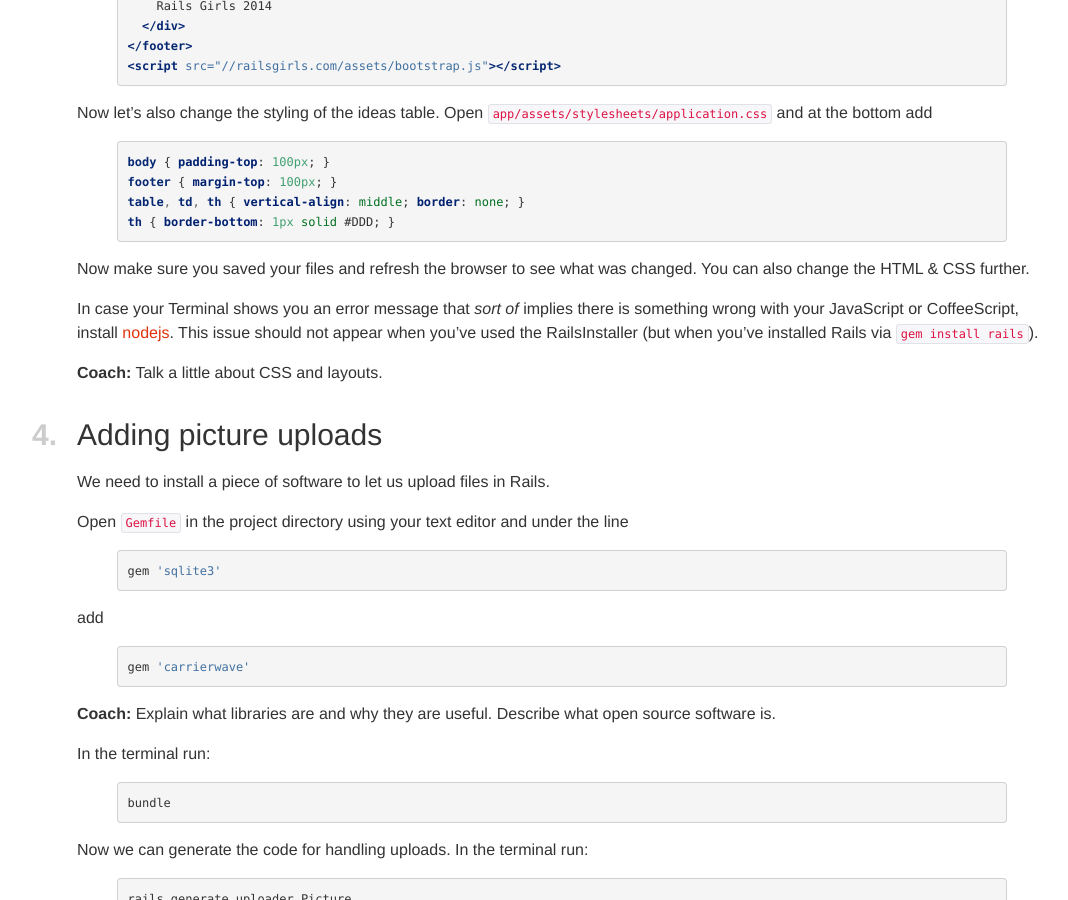
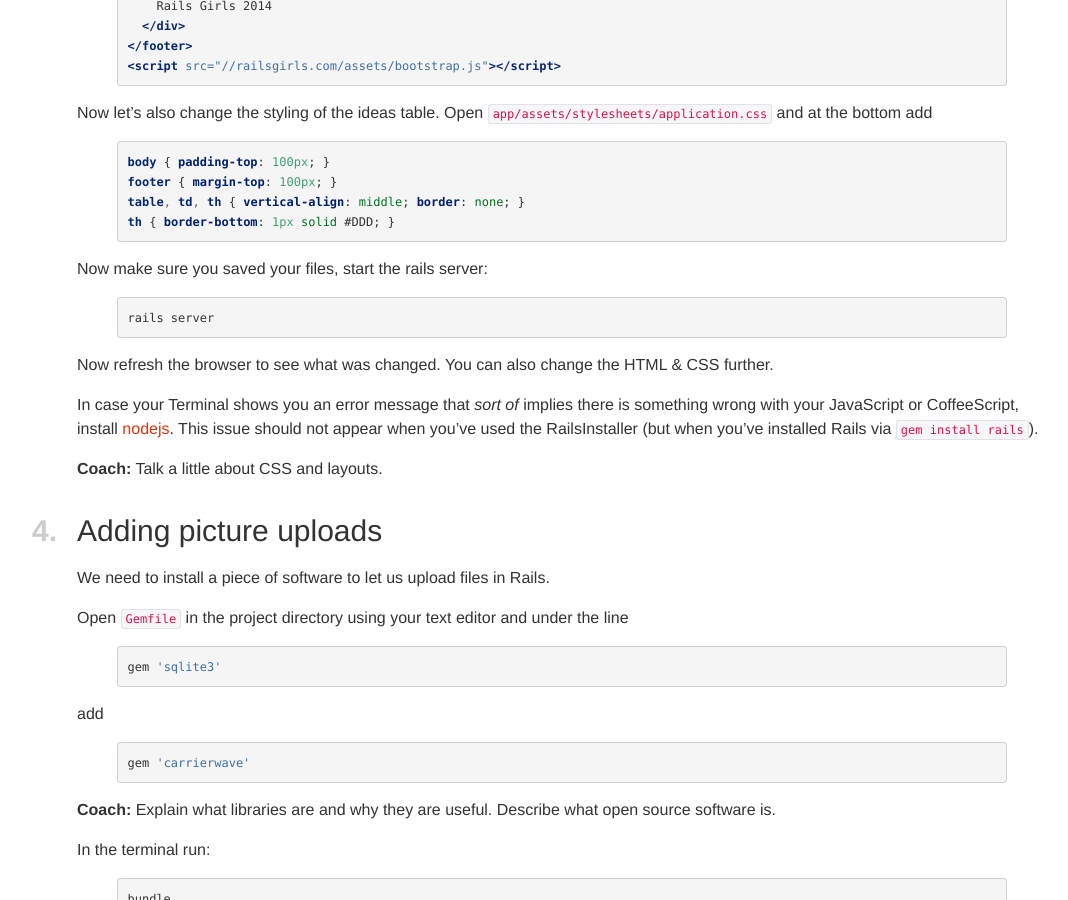
Before and after one commit to railsgirls/guides.railsgirls.com, a Jekyll site: the page built from _posts/2012-04-18-app.markdown, in a window 1280 px wide and 900 px high, scrolled down 3939 px. Shown: the whole window, without its empty margins (8-1076 px from the left). Built offline with Jekyll 4.4.1, drawn with Linux system fonts in a browser that asks for light colours; nearby versions of some CDN libraries.

Commit message:
Remind people to restart their rails server
I forgot to restart my rails server at this point. This lost me some time. Asked my coach and he realised that this has happened before. So we added it.

````diff
--- a/_posts/2012-04-18-app.markdown
+++ b/_posts/2012-04-18-app.markdown
@@ -267,7 +267,13 @@
 th { border-bottom: 1px solid #DDD; }
 {% endhighlight %}
 
-Now make sure you saved your files and refresh the browser to see what was changed. You can also change the HTML & CSS further.
+Now make sure you saved your files, start the rails server:
+
+{% highlight sh %}
+rails server
+{% endhighlight %}
+
+Now refresh the browser to see what was changed. You can also change the HTML & CSS further.
 
 In case your Terminal shows you an error message that *sort of* implies there is something wrong with your JavaScript or CoffeeScript, install [nodejs](http://nodejs.org/download/). This issue should not appear when you've used the RailsInstaller (but when you've installed Rails via ```gem install rails```).
 
````
